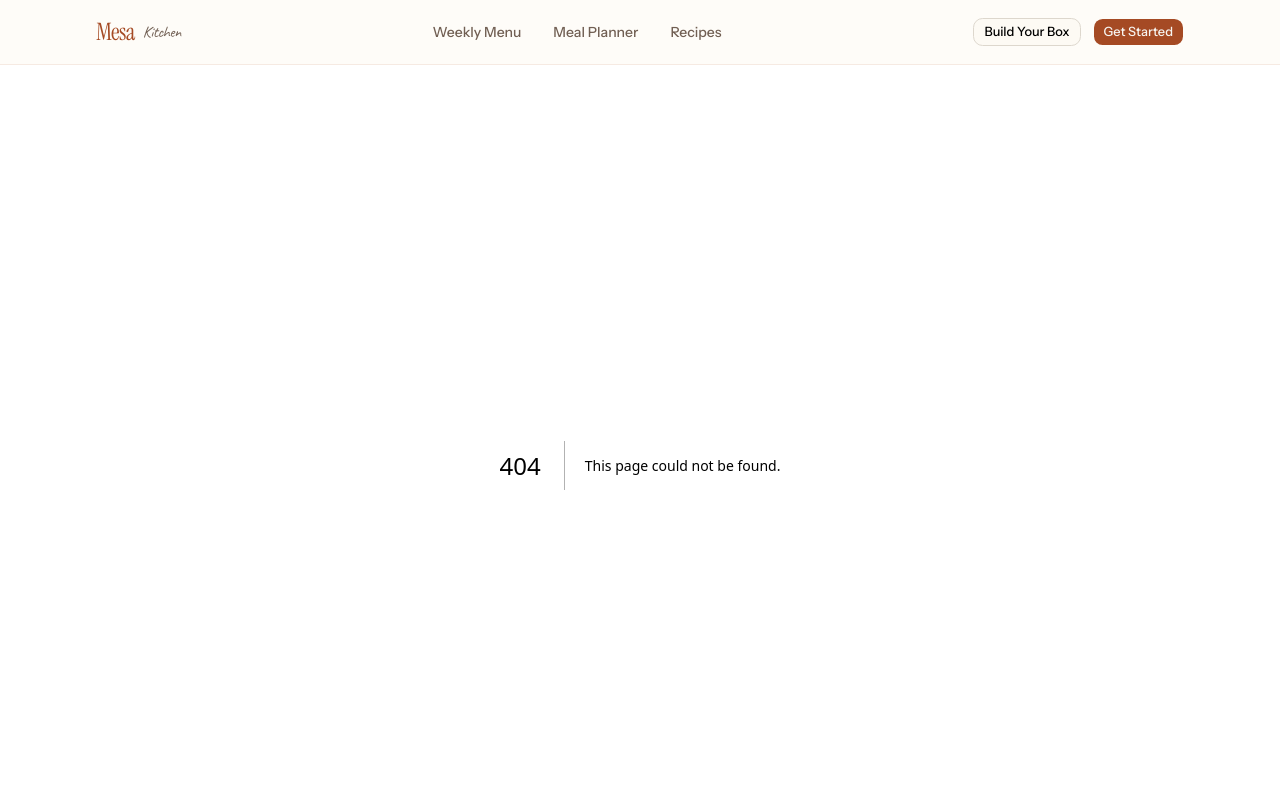
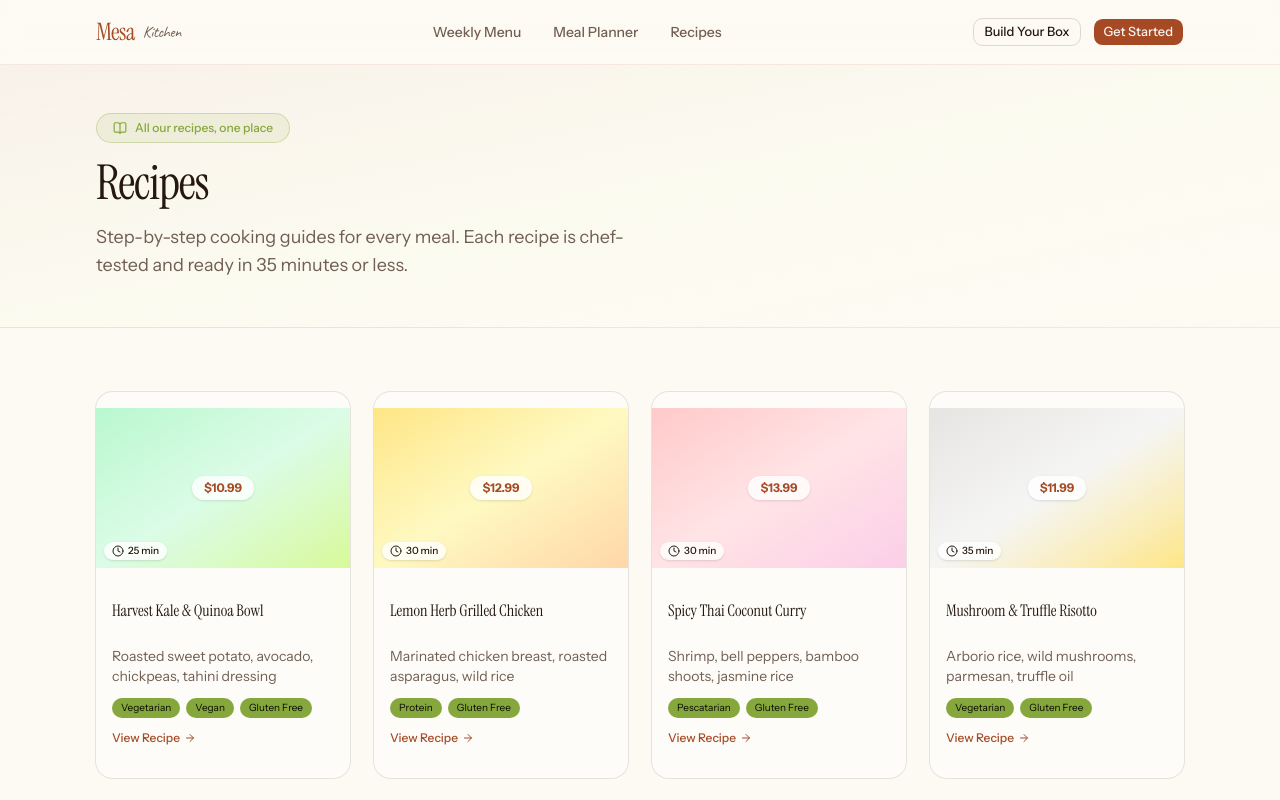
Before and after one commit to anas-khan-antimatter/mkt-mesa-kitchen, a Next.js app: page /recipes in a window 1280 px wide. Before the commit this address had no page. Shown: the top 800 px of the page. Built offline with nearby package versions, Linux system fonts and the light colour scheme.

Commit message:
antimatter: checkpoint c-1790732970995-ea1vk

```diff
--- /dev/null
+++ b/src/app/recipes/page.tsx
@@ -0,0 +1,92 @@
+"use client";
+
+import Link from "next/link";
+import { weeklyMeals } from "@/lib/meals";
+import { Card, CardContent, CardHeader, CardTitle } from "@/components/ui/card";
+import { Button } from "@/components/ui/button";
+import { Badge } from "@/components/ui/badge";
+import {
+  Clock,
+  ChefHat,
+  BookOpen,
+  ArrowRight,
+  Sparkles,
+} from "lucide-react";
+
+export default function RecipesPage() {
+  return (
+    <div className="min-h-screen">
+      {/* Banner */}
+      <section className="border-b border-primary/10 bg-gradient-to-br from-primary/5 via-lime-50/30 to-amber-50/20">
+        <div className="container mx-auto max-w-6xl px-4 py-12 sm:px-6 lg:px-8">
+          <div className="flex flex-col gap-4">
+            <div className="inline-flex w-fit items-center gap-2 rounded-full border border-secondary/30 bg-secondary/10 px-4 py-1.5 text-xs font-medium text-secondary">
+              <BookOpen className="h-3.5 w-3.5" />
+              All our recipes, one place
+            </div>
+            <h1 className="font-heading text-3xl tracking-tight sm:text-4xl lg:text-5xl">
+              Recipes
+            </h1>
+            <p className="max-w-xl text-lg text-muted-foreground">
+              Step-by-step cooking guides for every meal. Each recipe is
+              chef-tested and ready in 35 minutes or less.
+            </p>
+          </div>
+        </div>
+      </section>
+
+      {/* Recipes grid */}
+      <section className="py-12 sm:py-16">
+        <div className="container mx-auto max-w-6xl px-4 sm:px-6 lg:px-8">
+          <div className="grid gap-6 sm:grid-cols-2 lg:grid-cols-3 xl:grid-cols-4">
+            {weeklyMeals.map((meal) => (
+              <Link key={meal.id} href={`/recipes/${meal.slug}`}>
+                <Card className="group h-full cursor-pointer overflow-hidden border-border/50 transition-all hover:border-primary/30 hover:shadow-lg">
+                  <div
+                    className={`h-40 w-full bg-gradient-to-br ${meal.color} relative overflow-hidden`}
+                  >
+                    <div className="absolute inset-0 flex items-center justify-center">
+                      <span className="rounded-full bg-white/80 px-3 py-1 text-xs font-medium backdrop-blur-sm shadow-sm">
+                        <span className="font-bold text-primary">
+                          ${meal.price.toFixed(2)}
+                        </span>
+                      </span>
+                    </div>
+                    <div className="absolute bottom-2 left-2 flex items-center gap-1 rounded-full bg-white/80 px-2 py-0.5 text-[10px] font-medium backdrop-blur-sm shadow-sm">
+                      <Clock className="h-3 w-3" />
+                      {meal.prepTime}
+                    </div>
+                  </div>
+                  <CardHeader className="p-4 pb-0">
+                    <CardTitle className="text-base leading-snug group-hover:text-primary transition-colors">
+                      {meal.name}
+                    </CardTitle>
+                  </CardHeader>
+                  <CardContent className="p-4 pt-2">
+                    <p className="mb-3 text-sm text-muted-foreground line-clamp-2">
+                      {meal.description}
+                    </p>
+                    <div className="flex flex-wrap gap-1.5">
+                      {meal.tags.slice(0, 3).map((tag) => (
+                        <Badge
+                          key={tag}
+                          variant="secondary"
+                          className="text-[10px] font-normal capitalize"
+                        >
+                          {tag.replace("-", " ")}
+                        </Badge>
+                      ))}
+                    </div>
+                    <div className="mt-3 flex items-center gap-1 text-xs text-primary font-medium">
+                      View Recipe <ArrowRight className="h-3 w-3" />
+                    </div>
+                  </CardContent>
+                </Card>
+              </Link>
+            ))}
+          </div>
+        </div>
+      </section>
+    </div>
+  );
+}
```
